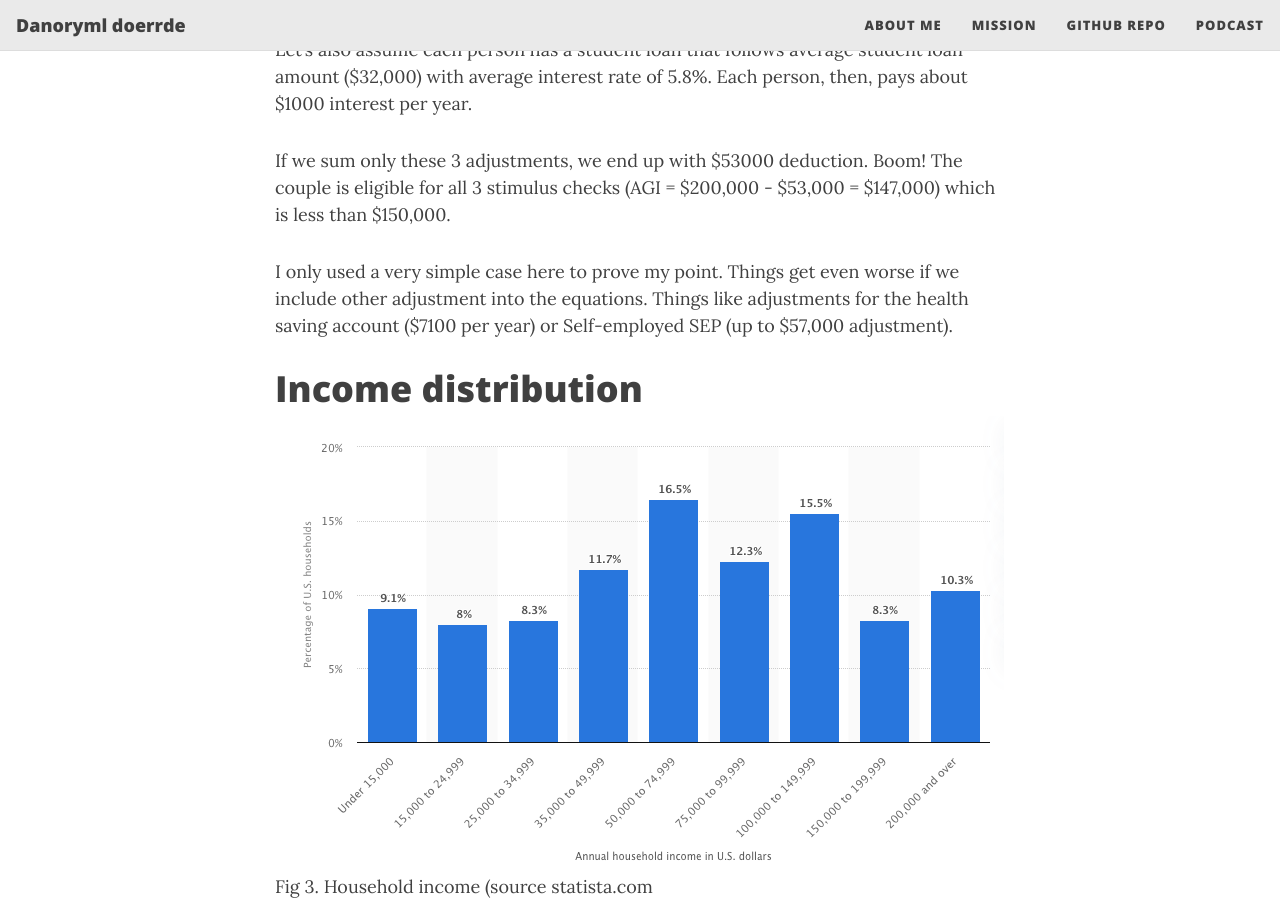
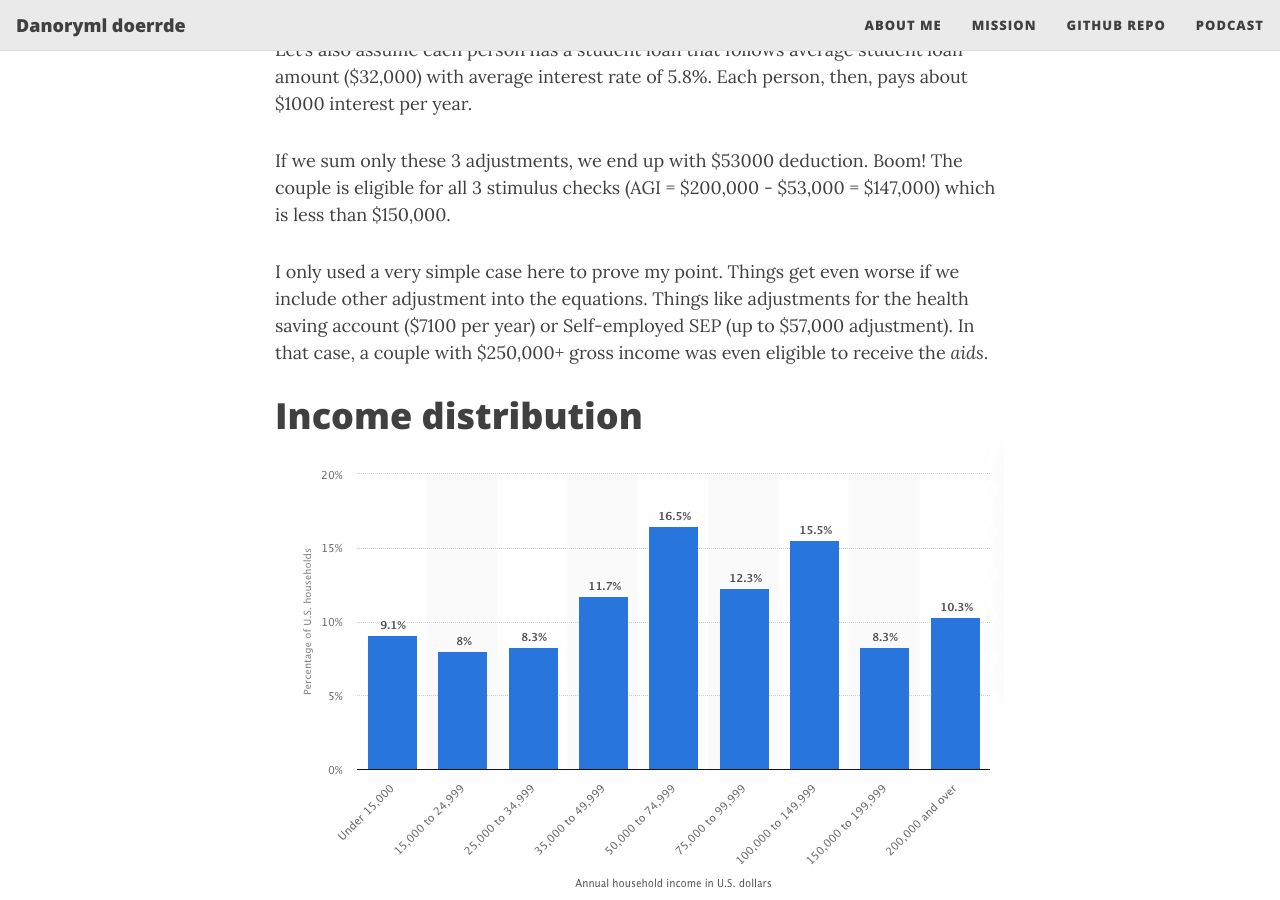
Before and after one commit to aissaei/randomlyordered.github.io, a Jekyll site: the page built from _posts/2021-03-19-Top-10-received-their-1400-stimulus-check-how-about-you.md, in a window 1280 px wide and 900 px high, scrolled down 3019 px. Built offline with Jekyll 4.4.1, drawn with Linux system fonts in a browser that asks for light colours; nearby versions of some CDN libraries; comment, search, counter and statistics services are not loaded; some of the changed text lies outside the part shown.

Commit message:
new post - stimulus check

```diff
--- a/_posts/2021-03-19-Top-10-received-their-1400-stimulus-check-how-about-you.md
+++ b/_posts/2021-03-19-Top-10-received-their-1400-stimulus-check-how-about-you.md
@@ -45,7 +45,7 @@ Let's also assume each person has a student loan that follows average student lo
 
 If we sum only these 3 adjustments, we end up with $53000 deduction. Boom! The couple is eligible for all 3 stimulus checks (AGI = $200,000 - $53,000 = $147,000) which is less than $150,000.
 
-I only used a very simple case here to prove my point. Things get even worse if we include other adjustment into the equations. Things like adjustments for the health saving account ($7100 per year) or Self-employed SEP (up to $57,000 adjustment).
+I only used a very simple case here to prove my point. Things get even worse if we include other adjustment into the equations. Things like adjustments for the health saving account ($7100 per year) or Self-employed SEP (up to $57,000 adjustment). In that case, a couple with $250,000+ gross income was even eligible to receive the *aids*.
 
 # Income distribution
 {% include image.html url="/assets/img/income-distribution.png" description="Fig 3. Household income (source statista.com" %}
```
Also changed, not shown: other parts of _posts/2021-03-19-Top-10-received-their-1400-stimulus-check-how-about-you.md (+1 -1 lines).
